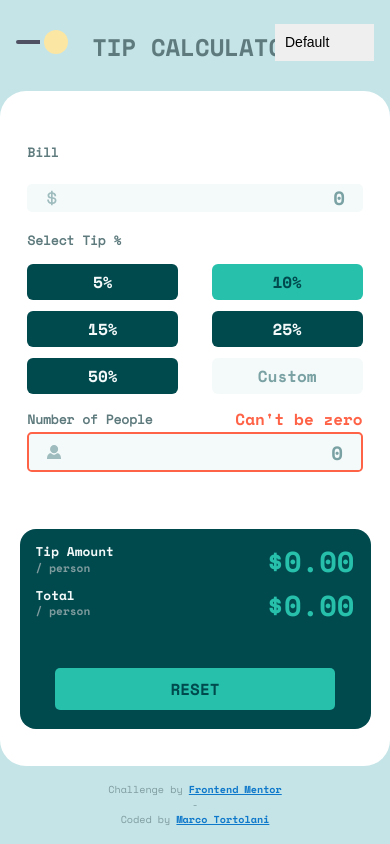
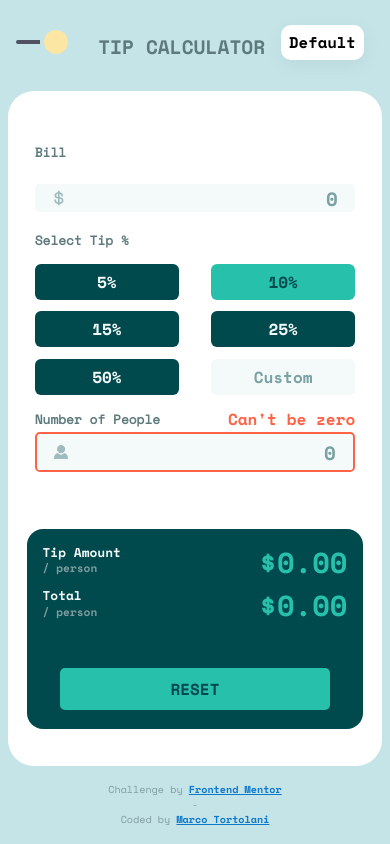
Before and after one commit to marcotortolani/tip-calculator, a Preact app: page / in a window 390 px wide. Built offline with nearby package versions, Linux system fonts and the light colour scheme.

Commit message:
feat menu color selector

```diff
--- a/index.html
+++ b/index.html
@@ -3,6 +3,7 @@
   <head>
     <meta charset="UTF-8" />
     <link rel="icon" type="image/svg+xml" href="./src/assets/images/logo.svg" />
+    <link rel="shortcut icon" href="./src/assets/images/logo.svg" type="image/svg">
     <meta name="viewport" content="width=device-width, initial-scale=1.0" />
 
     <title>Tip Calculator</title>
--- a/src/app.jsx
+++ b/src/app.jsx
@@ -1,5 +1,5 @@
 import "./app.scss";
-import { useContext } from "preact/hooks";
+import { useContext, useState } from "preact/hooks";
 import { StateProvider } from "./StateProvider.jsx";
 import Attribution from "./components/Attribution";
 import Calculator from "./components/Calculator";
@@ -13,18 +13,25 @@ export function App() {
     setUserConfig,
     colorOptions,
   } = useContext(ConfigContext);
+  const [showMenuColor, setShowMenuColor] = useState(false);
 
   const handleChangeTheme = (e) => {
+    const color = userConfig.color;
     e.target.checked
-      ? setUserConfig({theme: "light", color: userConfig.color})
-      : setUserConfig({theme: "dark", color: userConfig.color});
+      ? setUserConfig({ theme: "light", color })
+      : setUserConfig({ theme: "dark", color });
+  };
 
+  const handleMenuColor = () => {
+    showMenuColor ? setShowMenuColor(false) : setShowMenuColor(true);
   };
 
   const handleSelectColor = (e) => {
     const selectedOption = e.target.value;
-    //setUserColor(selectedOption);
-    setUserConfig({color: selectedOption, theme: userConfig.theme})
+    const theme = userConfig.theme;
+
+    setUserConfig({ theme, color: selectedOption });
+    setShowMenuColor(false);
   };
 
   return (
@@ -48,24 +55,30 @@ export function App() {
         <div className="wrapper-set-color">
           {/* <h2>Set Color</h2> */}
           <div className="select-menu horizontal chang">
-            <select data-menu="horizontal" onChange={handleSelectColor}>
+            <div className={`dropdown ${showMenuColor ? "active" : "hide"}`}>
+              <input
+                onClick={handleMenuColor}
+                className="textBox"
+                type="text"
+                readOnly
+                placeholder=""
+                value={userConfig.color}
+              />
+              <div className="options">
                 {colorOptions.map((colorOpt, index) => {
                   return (
-                  <option
+                    <button
                       key={index}
-                    selected={colorOpt === userConfig.color ? true : false}
+                      className="btn-option"
+                      onClick={(e) => handleSelectColor(e)}
+                      value={colorOpt}
                     >
                       {colorOpt}
-                  </option>
+                    </button>
                   );
                 })}
-            </select>
-            {/* <button onClick={handleSelectColor} style="--h: 19px; --w: 64px;">
-              <em></em>
-              <div>
-                <span className="">{userConfig.color}</span>
               </div>
-            </button> */}
+            </div>
           </div>
         </div>
       </header>
--- a/src/app.scss
+++ b/src/app.scss
@@ -32,52 +32,22 @@ $error: rgb(255, 99, 71);
   src: url("./assets/fonts/SpaceMono-BoldItalic.ttf");
 }
 
-@keyframes bounce-horizontal {
-  20% {
-    transform: translateX(0);
-  }
-  50% {
-    transform: translateX(2px);
-    box-shadow: 0 8px 12px var(--shadow);
-  }
-}
-
-@keyframes button-horizontal {
-  40% {
-    transform: translateX(104%);
-  }
-  75% {
-    transform: translateX(99%);
+@keyframes show-menu-color {
+  0% {
+    opacity: 0.2;
+    transform: translateY(-20%);
+    -webkit-transform: translateY(-20%);
+    -moz-transform: translateY(-20%);
+    -ms-transform: translateY(-20%);
+    -o-transform: translateY(-20%);
   }
   100% {
-    transform: translateX(100%);
-  }
-}
-
-@keyframes arrow-horizontal {
-  20% {
-    transform: translateX(var(--w));
-    filter: blur(0.5px);
     opacity: 1;
-  }
-  21% {
-    transform: translateX(var(--w));
-    opacity: 0;
-  }
-  22% {
-    transform: translateX(calc(var(--w) * -1));
-    opacity: 0;
-  }
-  23% {
-    transform: translateX(calc(var(--w) * -1));
-    opacity: 1;
-  }
-  50% {
-    transform: translateX(4px);
-    filter: blur(0);
-  }
-  100% {
-    transform: translateX(0);
+    transform: translateY(0px);
+    -webkit-transform: translateY(0px);
+    -moz-transform: translateY(0px);
+    -ms-transform: translateY(0px);
+    -o-transform: translateY(0px);
   }
 }
 
@@ -97,7 +67,7 @@ div {
 
 body {
   width: 100vw;
-  max-width: 1440px;
+  //max-width: 1440px;
   height: 100vh;
   height: 100svh;
   display: flex;
@@ -109,7 +79,7 @@ body {
   .App {
     width: 100vw;
     //max-width: 925px;
-    max-width: 1440px;
+    //max-width: 1440px;
     height: 100vh;
     height: 100svh;
 
@@ -125,6 +95,7 @@ body {
       width: 100%;
       max-width: 925px;
       height: 10vh;
+      min-height: 70px;
       padding: 0 1rem;
       display: flex;
       justify-content: space-between;
@@ -219,141 +190,144 @@ body {
       .app-title {
         //position: absolute;
         //top: 10%;
-        width: 60%;
+        width: 55%;
+        margin: 0 8px;
         bottom: 1vh;
         font-family: "fontBold";
         font-size: 2.5rem;
-        font-size: clamp(1.5rem, 5vw, 2.5rem);
+        font-size: clamp(1.2rem, 5vw, 2.5rem);
         text-transform: uppercase;
         text-align: center;
         //color: $secondaryGray;
       }
 
       .wrapper-set-color {
-        width: 20%;
+        width: 25%;
+        min-width: 60px;
+        max-width: 120px;
+        height: 80%;
+        min-height: 20px;
+        max-height: 50px;
         display: flex;
         justify-content: flex-end;
 
-        h2 {
-          font-family: "fontRegular";
-          font-size: 1rem;
-          text-align: end;
-        }
+        //background-color: burlywood;
 
         .select-menu {
-          --background: #fff;
-          --text: #171c28;
-          --icon: #3f4656;
-          --shadow: rgba(18, 22, 33, 0.2);
-          position: relative;
-          select,
-          button {
-            font-family: "Mukta Malar", Arial;
-            font-weight: 500;
-            font-size: 14px;
-            line-height: 21px;
-            margin: 0;
-            border: 0;
-            outline: 0;
-            text-align: left;
-            //text-transform: none;
-            text-transform: capitalize;
-            appearance: none;
-          }
-          select {
-            //pointer-events: none;
-            user-select: none;
-            //opacity: 0;
-            padding: 8px 36px 8px 10px;
-            //visibility: hidden;
-          }
-          button {
-            position: absolute;
-            left: 0;
-            top: 0;
-            right: 0;
-            bottom: 0;
-            padding: 0;
+          width: 100%;
+          height: 100%;
+          //background-color: #9ea0be;
+
+          .dropdown {
+            position: relative;
+            //margin-top: 10px;
             width: 100%;
-            display: block;
-            cursor: pointer;
-            overflow: hidden;
-            border-radius: 6px;
-            box-shadow: 0 4px 12px var(--shadow);
-            color: var(--text);
-            background: var(--background);
-            div {
-              position: relative;
-              span {
-                display: block;
-                padding: 8px 32px 8px 10px;
-                &.next {
-                  position: absolute;
-                  width: 100%;
+            height: 100%;
+            &::before {
+              content: "";
+              z-index: 100000;
+              width: 8px;
+              height: 8px;
+              position: absolute;
+              right: 20px;
+              top: 15px;
+              border: 2px solid #333;
+              border-top: 2px solid transparent;
+              border-right: 2px solid transparent;
+              transition: 0.5s;
+              pointer-events: none;
+              transform: rotate(-45deg);
+              -webkit-transform: rotate(-45deg);
+              -moz-transform: rotate(-45deg);
+              -ms-transform: rotate(-45deg);
+              -o-transform: rotate(-45deg);
+              -webkit-transition: 0.5s;
+              -moz-transition: 0.5s;
+              -ms-transition: 0.5s;
+              -o-transition: 0.5s;
+            }
+            input {
+              position: absolute;
+              top: 0;
+              left: 0;
+              width: 100%;
+              height: 100%;
+              padding: 12px 20px;
+              padding: 10px;
+              cursor: pointer;
+              font-family: "fontBold";
+              text-transform: capitalize;
+              background: #fff;
+              border: none;
+              outline: none;
+              box-shadow: 0 5px 20px rgba(0, 0, 0, 0.05);
+
+              border-radius: 10px;
+              -webkit-border-radius: 10px;
+              -moz-border-radius: 10px;
+              -ms-border-radius: 10px;
+              -o-border-radius: 10px;
+            }
+
+            .options {
+              z-index: 1000;
+              width: 100%;
+              height: fit-content;
+              padding: 1rem;
+              position: absolute;
+              top: 60px;
+              background: #c2c2c2;
+              box-shadow: 0 30px 30px rgba(0, 0, 0, 0.05);
+              overflow: hidden;
+              display: none;
+              border-radius: 10px;
+              .btn-option {
+                width: 100%;
+                padding: 0.6rem 0;
+                border: none;
+                font-family: "fontRegular";
+                text-align: start;
+                text-transform: capitalize;
+                padding-left: 0.5rem;
+                background: inherit;
+
+                cursor: pointer;
+                &:hover {
+                  font-family: "fontBold";
+                  color: white;
+                  background-color: #9ea0be;
+                  border-radius: 4px;
+                  transform: scale(1.1) translateX(0);
+                  -webkit-transform: scale(1.1) translateX(0);
+                  -moz-transform: scale(1.1) translateX(0);
+                  -ms-transform: scale(1.1) translateX(0);
+                  -o-transform: scale(1.1) translateX(0);
                 }
               }
+              transition: all 0.3s;
+              -webkit-transition: all 0.3s;
+              -moz-transition: all 0.3s;
+              -ms-transition: all 0.3s;
+              -o-transition: all 0.3s;
             }
-            em {
-              --r: 45deg;
+          }
+          .dropdown.active {
+            &::before {
+              top: 22px;
+              transform: rotate(-225deg);
+              -webkit-transform: rotate(-225deg);
+              -moz-transform: rotate(-225deg);
+              -ms-transform: rotate(-225deg);
+              -o-transform: rotate(-225deg);
+            }
+            .options {
               display: block;
-              position: absolute;
-              right: 12px;
-              top: 50%;
-              width: 7px;
-              height: 7px;
-              margin-top: -4px;
-              &:before {
-                content: "";
-                width: 7px;
-                height: 7px;
-                display: block;
-                transform: rotate(var(--r)) scale(0.75);
-                border-right: 2px solid var(--icon);
-                border-bottom: 2px solid var(--icon);
-              }
+              animation: show-menu-color 250ms linear alternate;
+              -webkit-animation: show-menu-color 250ms linear alternate;
             }
           }
 
-          &.horizontal {
-            button {
-              div {
-                display: flex;
-                span {
-                  right: 100%;
-                  top: 0;
-                }
-              }
-              em {
-                --r: -45deg;
-                margin-top: -3px;
-              }
-            }
-          }
-          &.change {
-            button {
-              animation: bounce-vertical 0.45s linear;
-              div {
-                animation: button-vertical 0.6s linear forwards 0.05s;
-              }
-              em {
-                animation: arrow-vertical 0.45s linear;
-              }
-            }
-            &.horizontal {
-              button {
-                animation-name: bounce-horizontal;
-                div {
-                  animation-name: button-horizontal;
-                }
-                em {
-                  animation-name: arrow-horizontal;
-                }
-              }
-            }
-          }
         }
-
-
       }
     }
 
@@ -364,7 +338,7 @@ body {
       min-width: 360px;
       max-width: 925px;
       height: 62vh;
-      min-height: 350px;
+      min-height: 580px;
       max-height: 484px;
       //margin-top: 65px;
       //position: absolute;
@@ -381,6 +355,7 @@ body {
       .wrapper-inputs {
         width: 45%;
         height: 90%;
+        min-height: 280px;
         max-height: 420px;
         padding: 1.1rem;
         display: flex;
@@ -653,6 +628,7 @@ body {
       .wrapper-display {
         width: 45%;
         height: 90%;
+        min-height: 280px;
         max-height: 420px;
 
         display: flex;
@@ -760,7 +736,7 @@ body {
         .btn-container {
           width: 100%;
           height: 40%;
-          padding-top: 2.5rem;
+          padding-top: 2vh;
           display: flex;
           justify-content: center;
           align-items: center;
@@ -873,13 +849,58 @@ body {
   body .App {
     overflow-y: scroll;
     justify-content: space-between;
+    header{
+      .app-title{
+        line-height: 1;
+      }
+      .wrapper-set-color{
+        max-height: 35px;
+        margin-right: 10px;
+        .select-menu{
+          .dropdown{
+            &::before{
+              display: none;
+              width: 6px;
+              height: 6px;
+              right: 10px;
+              top: 30%;
+            }
+            input{
+              padding: 5px;
+              text-align: center;
+              font-size: clamp(0.6rem, 4vw, 1rem);
+            }
+            .options{
+              width: 120px;
+              width: 150%;
+              right: 0;
+              top: 40px;
+              //
+              .btn-option{
+                padding: 0.5rem;
+              }
+
+            }
+          }
+          .dropdown.active{
+            &::before{
+              // top: 50%;
+              display: none;
+            }
+          }
+        }
+      }
+    }
 
     .wrapper-calculator {
+      width: 96vw;
+      min-width: 280px;
       max-width: 500px;
       height: 80vh;
       max-height: 800px;
       margin-top: 0;
       flex-direction: column;
+
 
       .wrapper-inputs {
         width: 80%;
@@ -912,11 +933,15 @@ body {
 
 @media (max-width: 420px) {
   body .App {
-    .app-title {
-      margin-top: 10px;
+    header {
+      .app-title {
+        margin-top: 10px;
+      }
+
     }
+
     .wrapper-calculator {
-      width: 100vw;
+      width: 96vw;
       min-width: 260px;
       min-height: 620px;
       //justify-content: space-between;
```
Also changed, not shown: src/components/selector.js (added, +52 -0 lines). Lines whose indentation alone changed are shown as unchanged.
